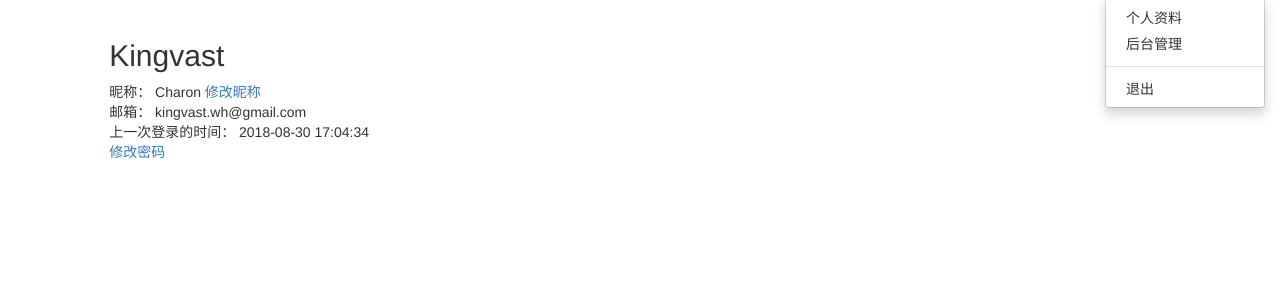
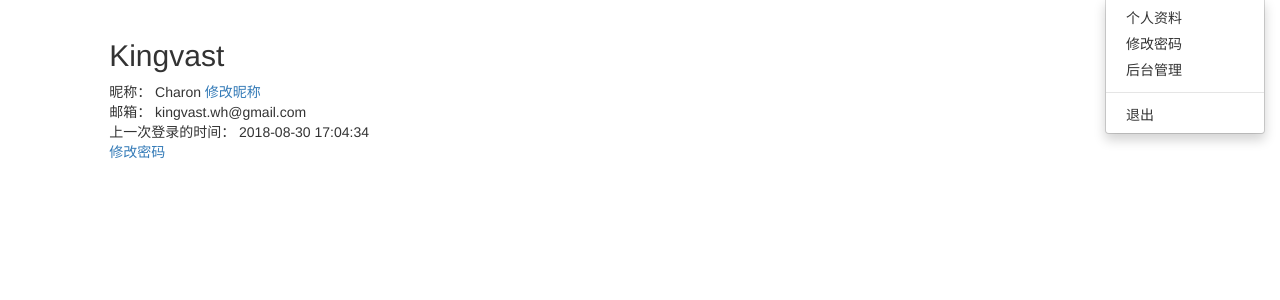
Before and after one commit to KingVast/EasyBlog, a Django app: page /user/user_info/ in a window 1280 px wide, after a click that opens the changed part. Shown: the part 51-351 px from the top of the page. Run offline with Django 3.2, Linux system fonts and the light colour scheme; a user stored in the database is signed in; data comes from the database, SQL or seed files in the repository; both versions use the stored data as it was after the commit; parts of the project's set-up code (start-up, migrations or seed data) failed here and were passed over; some libraries are stand-ins or nearby versions.

Commit message:
修改密码实现

```diff
--- a/src/templates/base.html
+++ b/src/templates/base.html
@@ -48,6 +48,7 @@
                                 <span class="caret"></span></a>
                             <ul class="dropdown-menu">
                                 <li><a href="{% url 'user_info' %}">个人资料</a></li>
+                                <li><a href="{% url 'change_password' %}">修改密码</a></li>
                                 {% if user.is_staff or user.is_superuser %}
                                     <li><a href="{% url 'admin:index' %}">后台管理</a></li>
                                 {% endif %}
--- a/src/user/templates/user/user_info.html
+++ b/src/user/templates/user/user_info.html
@@ -32,7 +32,7 @@
                             {{ user.last_login|date:"Y-m-d H:i:s" }}
                         </li>
                         <li>
-                            <a href="#">修改密码</a>
+                            <a href="{% url 'change_password' %}">修改密码</a>
                         </li>
                     </ul>
                 {% else %}
--- a/src/user/views.py
+++ b/src/user/views.py
@@ -7,7 +7,8 @@ from django.contrib.auth.models import User
 from django.urls import reverse
 from django.http import JsonResponse
 from django.core.mail import send_mail
-from .forms import LoginForm, RegForm, ChangeNicknameForm, BindEmailForm
+from .forms import LoginForm, RegForm, ChangeNicknameForm, BindEmailForm,\
+    ChangePasswordForm
 from .models import Profile
 
 
@@ -149,4 +150,25 @@ def send_verification_code(request):
 
 
 def change_password(request):
-    pass
+    redirect_to = request.GET.get('from', reverse('home'))
+
+    if request.method == 'POST':
+        form = ChangePasswordForm(request.POST, user=request.user)
+        if form.is_valid():
+            user = request.user
+            old_password = form.cleaned_data['old_password']
+            new_password = form.cleaned_data['new_password']
+            user.set_password(new_password)
+            user.save()
+            auth.logout(request)
+            return redirect(redirect_to)
+    else:
+        form = ChangePasswordForm()
+
+    context = {}
+    context['page_title'] = '修改密码'
+    context['form_title'] = '修改密码'
+    context['submit_text'] = '修改'
+    context['return_back_url'] = redirect_to
+    context['form'] = form
+    return render(request, 'form.html', context)
```
Also changed, not shown: src/db.sqlite3.
